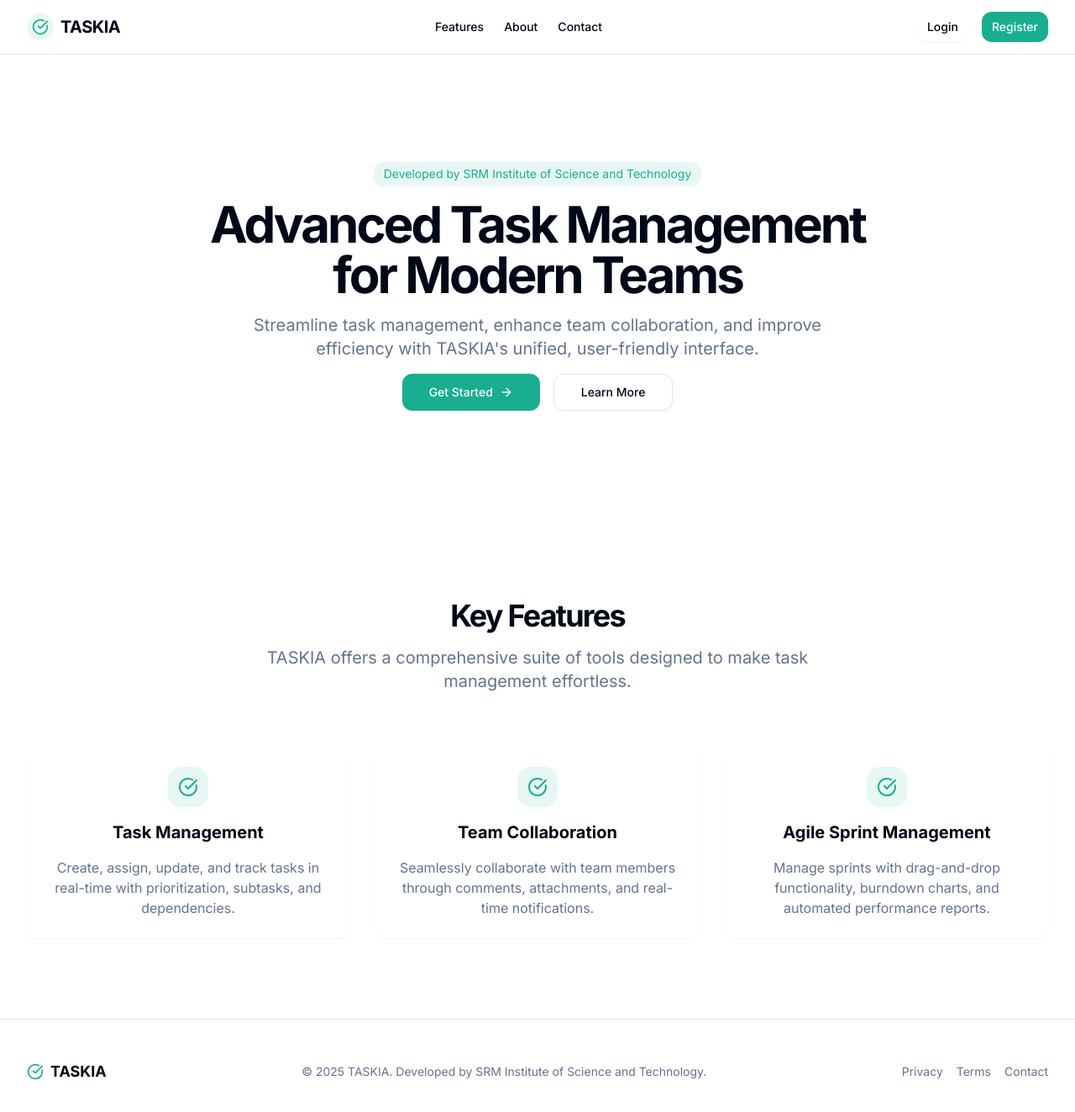
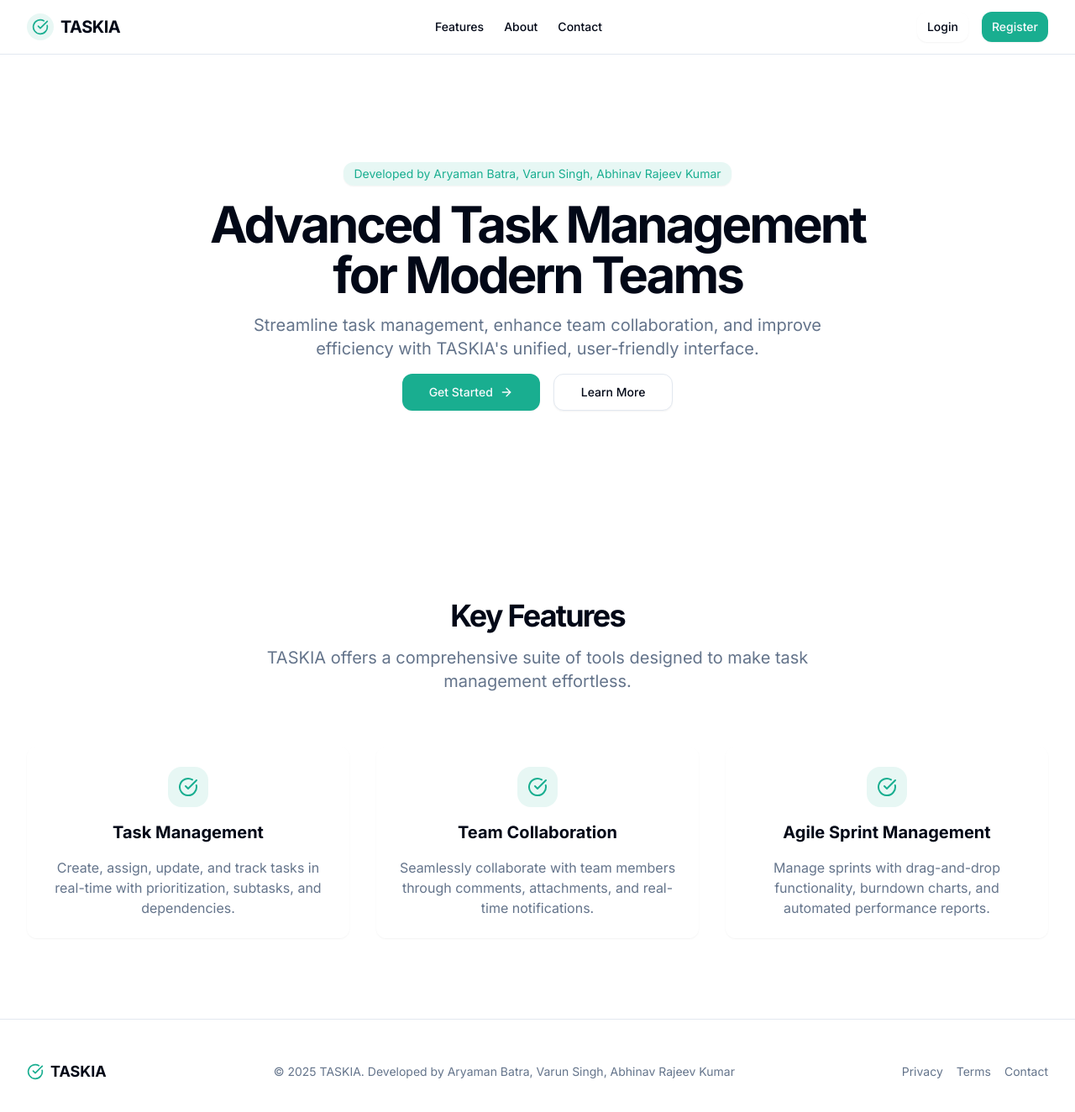
Before and after one commit to Varun-2538/Taskia, a Next.js app: page / in a window 1280 px wide. Shown: the top 1324 px of the page at 84% size. Built offline with nearby package versions, Linux system fonts and the light colour scheme.

Commit message:
Update page.tsx

```diff
--- a/app/page.tsx
+++ b/app/page.tsx
@@ -42,7 +42,7 @@ export default function Home() {
         <section className="container py-24 md:py-32 space-y-8">
           <div className="flex flex-col items-center text-center space-y-4">
             <div className="inline-block rounded-xl bg-primary/10 px-3 py-1 text-sm text-primary shadow-sm">
-              Developed by SRM Institute of Science and Technology
+              Developed by Aryaman Batra, Varun Singh, Abhinav Rajeev Kumar
             </div>
             <h1 className="text-4xl md:text-6xl font-bold tracking-tighter">
               Advanced Task Management <br className="hidden sm:inline" />
@@ -116,7 +116,7 @@ export default function Home() {
             <span className="text-lg font-bold">TASKIA</span>
           </div>
           <p className="text-sm text-muted-foreground text-center md:text-left">
-            &copy; {new Date().getFullYear()} TASKIA. Developed by SRM Institute of Science and Technology.
+            &copy; {new Date().getFullYear()} TASKIA. Developed by Aryaman Batra, Varun Singh, Abhinav Rajeev Kumar
           </p>
           <div className="flex gap-4">
             <Link href="#" className="text-sm text-muted-foreground hover:text-foreground">
```
